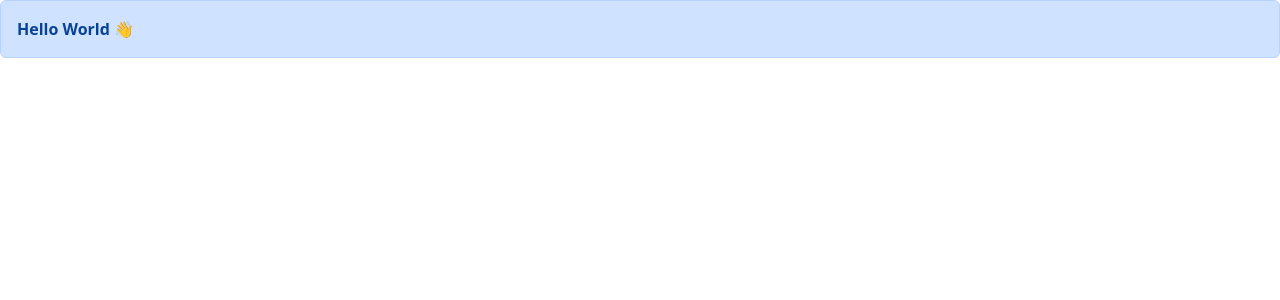
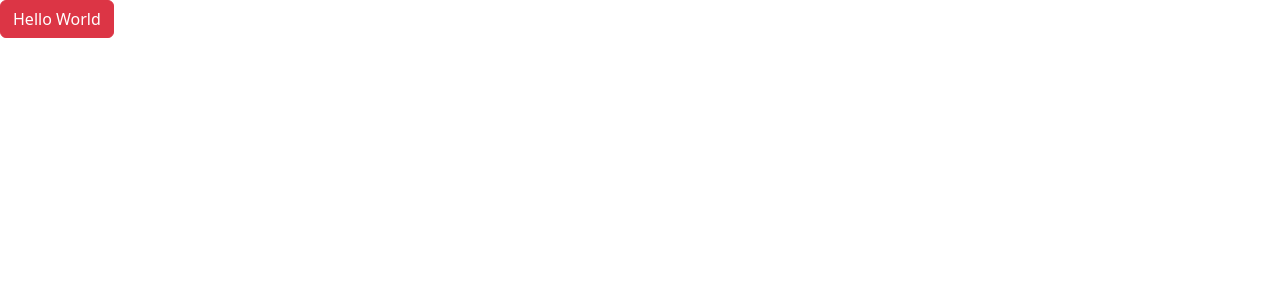
Before and after one commit to mak360/React-App, a React (Vite) app: page / in a window 1280 px wide. Shown: the top 300 px of the page. Built offline with nearby package versions, Linux system fonts and the light colour scheme.

Commit message:
Add button

```diff
--- a/src/App.tsx
+++ b/src/App.tsx
@@ -1,11 +1,16 @@
-import Alert from "./components/Alert.";
+import Button from "./components/Button";
 
 const App = () => {
   return (
     <div>
-      <Alert>
-        <strong>Hello World</strong> 👋
-      </Alert>
+      <Button
+        color="danger"
+        onClick={() => {
+          console.log("Yo");
+        }}
+      >
+        Hello World
+      </Button>
     </div>
   );
 };
--- /dev/null
+++ b/src/components/Button.tsx
@@ -0,0 +1,17 @@
+import { ReactNode } from "react";
+
+interface Props {
+  children: ReactNode;
+  color?: "primary" | "secondary" | "warning" | "danger";
+  onClick: () => void;
+}
+
+const Button = ({ children, onClick, color = "primary" }: Props) => {
+  return (
+    <button type="button" onClick={onClick} className={"btn btn-" + color}>
+      {children}
+    </button>
+  );
+};
+
+export default Button;
```
